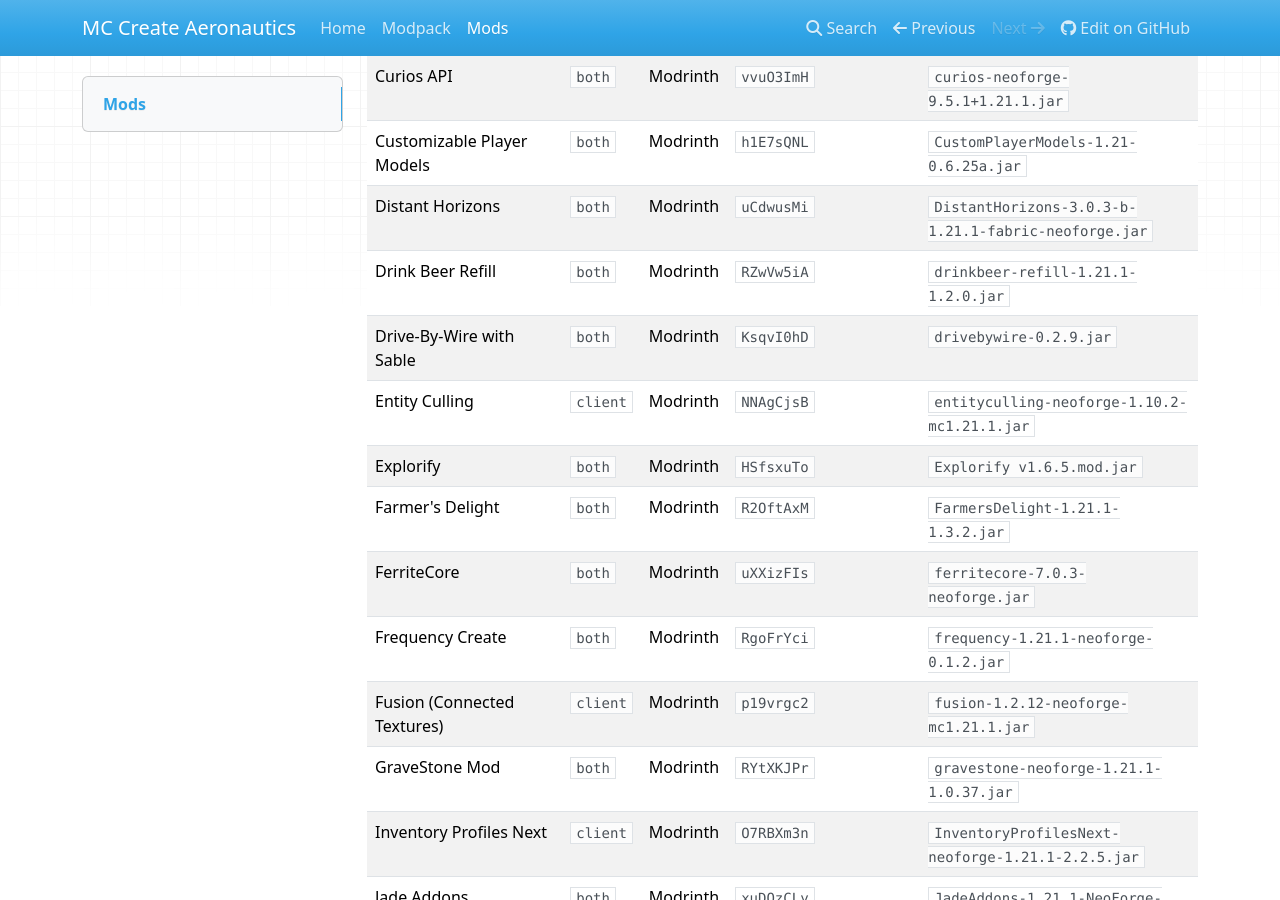
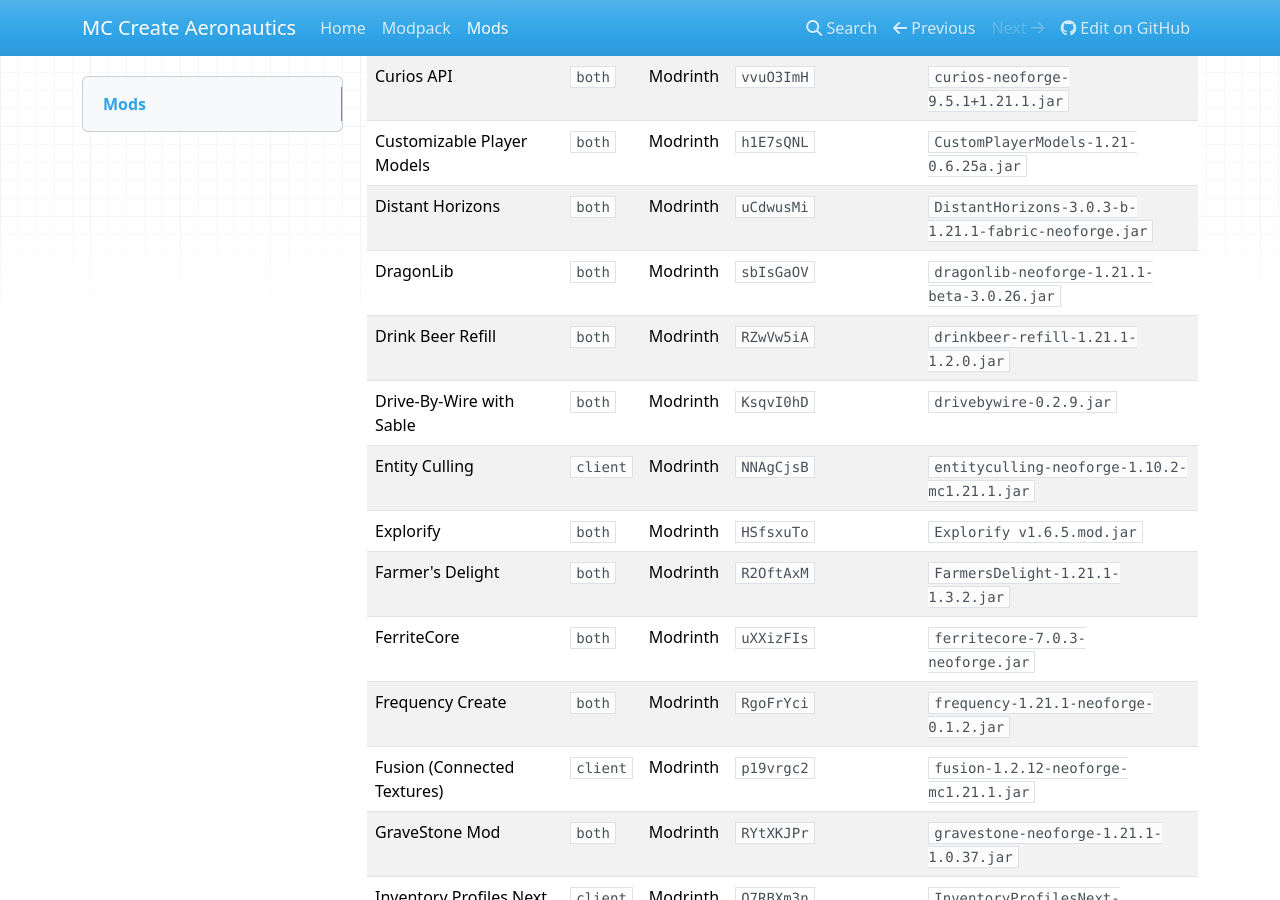
Before and after one commit to AlexCawl/mc-create-aeronautics-modpack, an MkDocs documentation site: the page built from docs/mods.md, in a window 1280 px wide and 900 px high, scrolled down 2931 px. Built offline with MkDocs 1.6.1, drawn with Linux system fonts in a browser that asks for light colours; nearby versions of some CDN libraries; part of the change alters nothing that is shown; some of the changed text lies outside the part shown.

Commit message:
fix: added dragonlib.pw.toml

```diff
--- a/docs/mods.md
+++ b/docs/mods.md
@@ -4,7 +4,7 @@ This table mirrors the pinned packwiz metadata in `modpack/mods/*.pw.toml`.
 
 When a mod is added, removed, updated, or moved between sides, update this table in the same commit.
 
-Total mods: 92.
+Total mods: 93.
 
 | Mod | Side | Source | Project ID | File |
 | --- | --- | --- | --- | --- |
@@ -55,6 +55,7 @@ Total mods: 92.
 | Curios API | `both` | Modrinth | `vvuO3ImH` | `curios-neoforge-9.5.1+1.21.1.jar` |
 | Customizable Player Models | `both` | Modrinth | `h1E7sQNL` | `CustomPlayerModels-1.21-0.6.25a.jar` |
 | Distant Horizons | `both` | Modrinth | `uCdwusMi` | `DistantHorizons-3.0.3-b-1.21.1-fabric-neoforge.jar` |
+| DragonLib | `both` | Modrinth | `sbIsGaOV` | `dragonlib-neoforge-1.21.1-beta-3.0.26.jar` |
 | Drink Beer Refill | `both` | Modrinth | `RZwVw5iA` | `drinkbeer-refill-1.21.1-1.2.0.jar` |
 | Drive-By-Wire with Sable | `both` | Modrinth | `KsqvI0hD` | `drivebywire-0.2.9.jar` |
 | Entity Culling | `client` | Modrinth | `NNAgCjsB` | `entityculling-neoforge-1.10.2-mc1.21.1.jar` |
```
Also changed, not shown: 3 other files.
